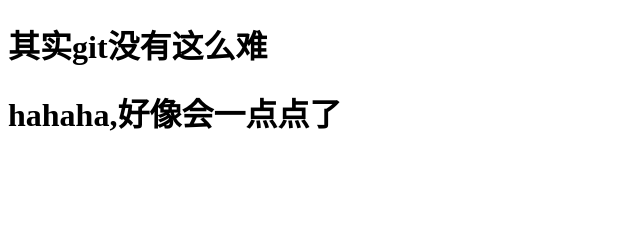
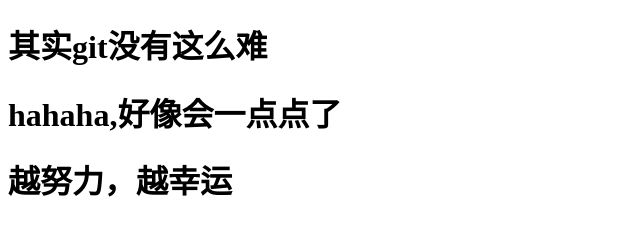
Before and after one commit to dreamfly0409/study-code, a plain HTML site: page index.html in a window 1280 px wide. Shown: the whole page, without its empty margins (0-640 px from the left). Drawn offline with Linux system fonts and the light colour scheme.

Commit message:
第三次提交了吧

```diff
--- a/index.html
+++ b/index.html
@@ -10,6 +10,7 @@
   <div id="app">
     <h1>其实git没有这么难</h1>
     <h1>hahaha,好像会一点点了</h1>
+    <h1>越努力，越幸运</h1>
   </div>
 </body>
 </html>
```
